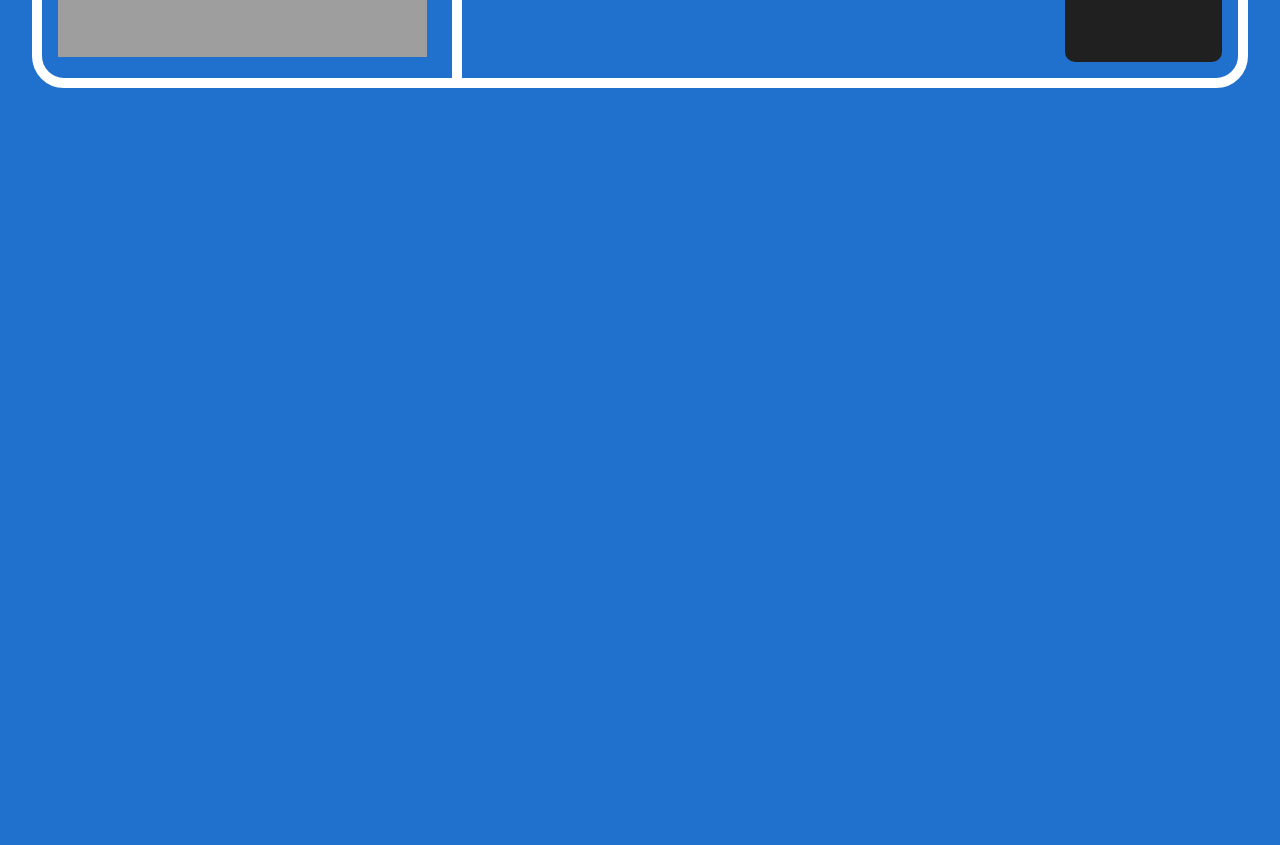
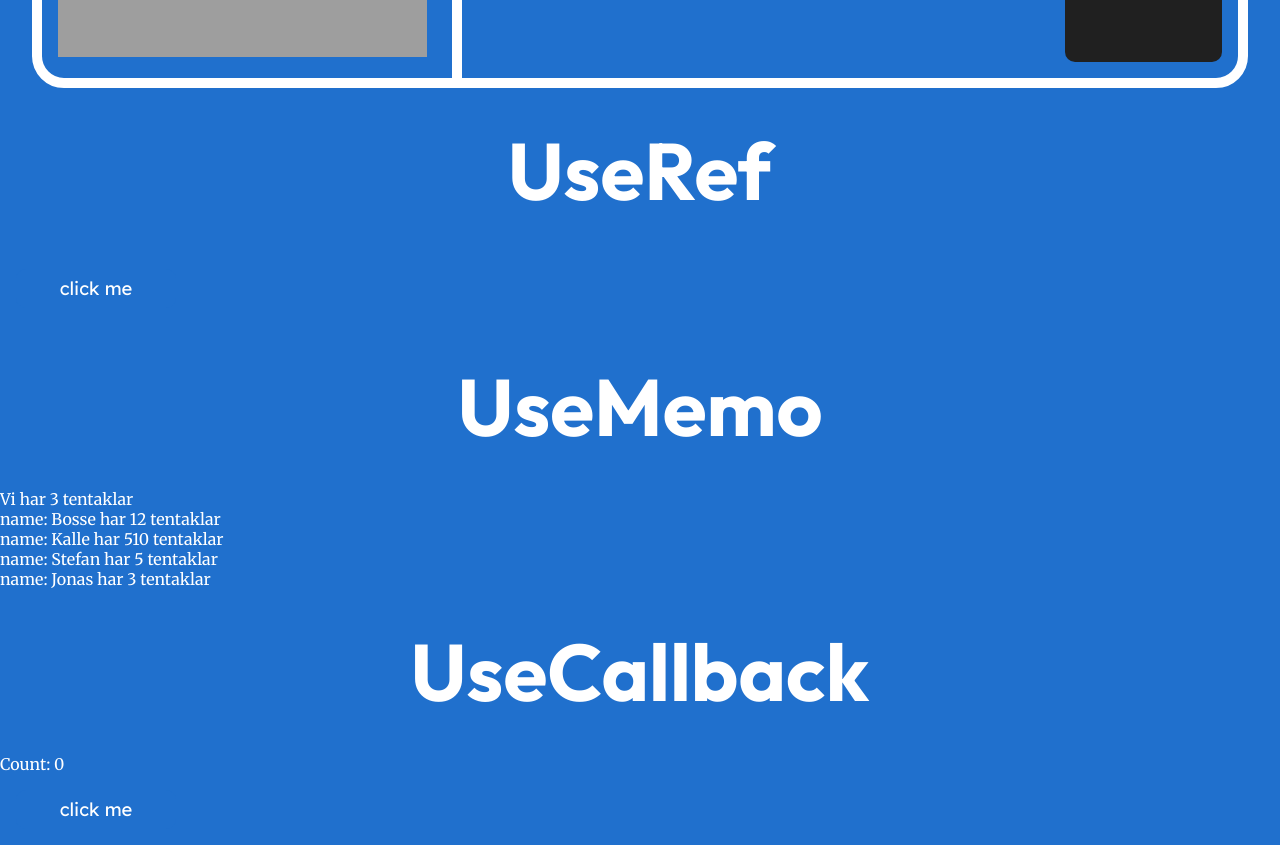
Before and after one commit to EliasSJG/Portfolio, a React (Vite) app: page / in a window 1280 px wide. Shown: the part 3240-4085 px from the top of the page. Before the commit the page ends 3328 px from the top, so only its background shows below. Built offline with nearby package versions, Linux system fonts and the light colour scheme; no server answers; grey boxes are pictures that could not be loaded.

Commit message:
use training

```diff
--- a/src/app.tsx
+++ b/src/app.tsx
@@ -1,6 +1,6 @@
 import Header from "./components/header/header";
 import "./styles/base/_typography.scss";
-import { useRef } from "react";
+import { useCallback, useMemo, useRef, useState } from "react";
 import { journey, projects, skills } from "./state/state";
 import Button from "./components/button/button";
 import Project from "./pages/project/project";
@@ -16,6 +16,37 @@ export default function App() {
   const scrollToProjects = () => {
     sectionScroll.current?.scrollIntoView({ behavior: "smooth" });
   };
+
+  let ref = useRef(0);
+
+  function useRefFunction() {
+    ref.current = ref.current + 1;
+    alert(`You clicked ` + ref.current + ` times`);
+  }
+
+  type Monster = {
+    id: number;
+    name: string;
+    tentacles: number;
+  };
+  const [monsters, setMonsters] = useState<Monster[]>([
+    { id: 1, name: "Bosse", tentacles: 12 },
+    { id: 2, name: "Kalle", tentacles: 510 },
+    { id: 3, name: "Stefan", tentacles: 5 },
+    { id: 4, name: "Jonas", tentacles: 3 },
+  ]);
+
+  const totaltentacles = useMemo(() => {
+    console.log("Beräknar yeahs...");
+    const total = monsters.reduce((sum, monster) => +monster.tentacles, 0);
+    return total;
+  }, [monsters]);
+
+  const [count, setCount] = useState(0);
+  const useCallbackFunction = useCallback(() => {
+    setCount((prev) => prev + 1);
+  }, []);
+
   return (
     <>
       <Header></Header>
@@ -49,6 +80,30 @@ export default function App() {
       <AboutMe></AboutMe>
       <GitHubApi></GitHubApi>
       <Skills skill={skills}></Skills>
+      <div>
+        <h1>UseRef</h1>
+        <Button
+          title="click me"
+          handleClick={useRefFunction}
+          className="standard-button"
+        ></Button>
+
+        <h1>UseMemo</h1>
+        <p>Vi har {totaltentacles} tentaklar</p>
+        {monsters.map((monster) => (
+          <p key={monster.id}>
+            name: {monster.name} har {monster.tentacles} tentaklar
+          </p>
+        ))}
+
+        <h1>UseCallback</h1>
+        <p>Count: {count}</p>
+        <Button
+          title="click me"
+          className="standard-button"
+          handleClick={useCallbackFunction}
+        ></Button>
+      </div>
     </>
   );
 }
```
Also changed, not shown: src/pages/chatPage/chatPage.tsx (deleted, +0 -26 lines).
